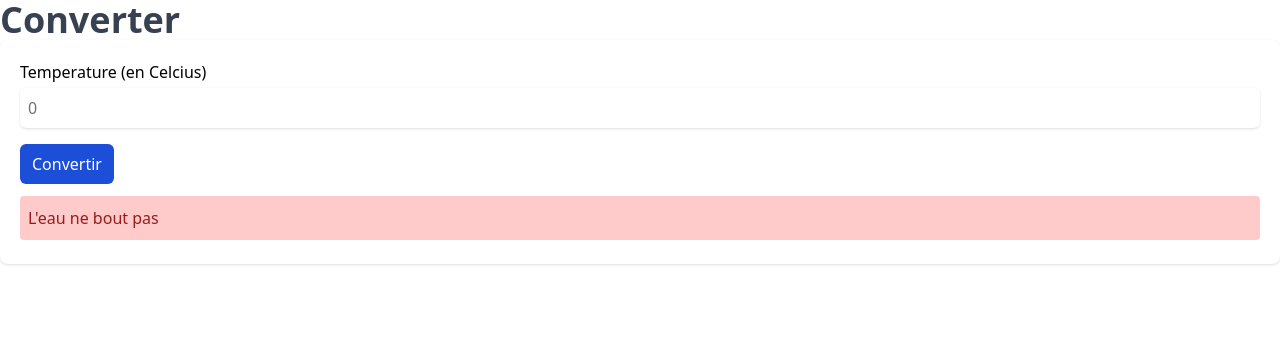
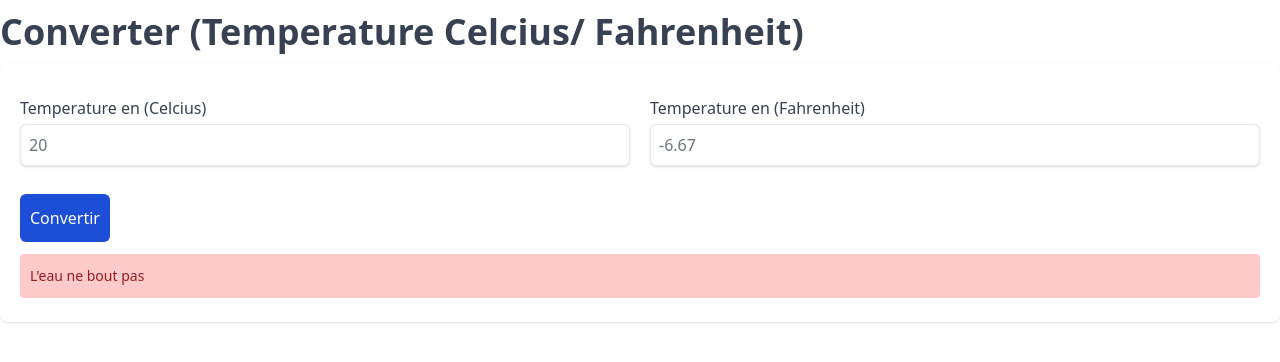
Before and after one commit to NdekoCode/react-funny-projects, a React (Vite) app: page /converter in a window 1280 px wide. Shown: the top 362 px of the page. Built offline with nearby package versions, Linux system fonts and the light colour scheme.

Commit message:
refactor: temperature input with composition two column

```diff
--- a/package.json
+++ b/package.json
@@ -4,7 +4,7 @@
   "version": "0.0.0",
   "type": "module",
   "scripts": {
-    "dev": "vite",
+    "dev": "vite --host",
     "build": "vite build",
     "preview": "vite preview"
   },
--- /dev/null
+++ b/src/components/Column2.jsx
@@ -0,0 +1,19 @@
+import React from "react";
+
+const Column2 = ({ left, right }) => {
+  return (
+    <div
+      className="block sm:flex items-center  sm:gap-x-3 gap-y-3 md:gap-x-5
+    "
+    >
+      <div className="w-100 mb-3 sm:w-1/2 basis-0 sm:basis-1/2 space-y-3">
+        {left}
+      </div>
+      <div className="w-100 mb-3 sm:w-1/2 basis-0 sm:basis-1/2 space-y-3">
+        {right}
+      </div>
+    </div>
+  );
+};
+
+export default Column2;
--- a/src/components/converter/BoilingVerdict.jsx
+++ b/src/components/converter/BoilingVerdict.jsx
@@ -4,11 +4,11 @@ const BoilingVerdict = ({ celsius }) => {
   return (
     <>
       {celsius >= 100 ? (
-        <div className="p-2 my-1 rounded bg-green-200 text-gray-800">
+        <div className="p-2.5 py-3 my-1 rounded bg-green-200 text-green-900">
           L'eau bout
         </div>
       ) : (
-        <div className="px-2 py-2.5 my-1 rounded bg-red-200 text-red-800">
+        <div className="px-2.5 py-3 my-1 text-sm rounded bg-red-200 text-red-800">
           L'eau ne bout pas
         </div>
       )}
--- a/src/components/converter/Calculator.jsx
+++ b/src/components/converter/Calculator.jsx
@@ -1,42 +1,55 @@
 import React, { useState } from "react";
+import { celciusToFahrenheit, fahrenheitToCelcius } from "../../data/utils";
+import Column2 from "../Column2";
 import BoilingVerdict from "./BoilingVerdict";
+import TemperatureInput from "./TemperatureInput";
 
 const Calculator = () => {
-  const [temperature, setTemp] = useState(0);
+  const [state, setTemp] = useState({
+    temp: 20,
+    scale: "c",
+  });
+  const { temp, scale } = state;
+  const celcius = scale === "c" ? temp : celciusToFahrenheit(temp);
+  const fahrenheit = scale === "f" ? temp : fahrenheitToCelcius(temp);
   const handleSubmit = (evt) => {
     evt.preventDefault();
   };
   const handleTempChange = (evt) => {
     // const name = evt.target.name;
     const value = evt.target.value;
-    setTemp(value);
+    setTemp((state) => ({ ...state, temp: value }));
   };
   return (
     <>
-      <form onSubmit={handleSubmit} className="">
-        <div className="form-group mb-3">
-          <label htmlFor="celcius" className="block">
-            Temperature (en Celcius){" "}
-          </label>
-          <input
-            className="text-gray-500 px-2 py-2 rounded-md shadow focus:ring focus:ring-offset-2 focus:ring-blue-400 outline-none w-full my-1 transition lining-nums"
-            type="number"
-            name="celcius"
-            id="celcius"
-            value={temperature}
-            onChange={handleTempChange}
-          />
-        </div>
+      <form onSubmit={handleSubmit} className="my-3">
+        <Column2
+          left={
+            <TemperatureInput
+              scale="c"
+              temperature={celcius}
+              setTemperature={setTemp}
+            />
+          }
+          right={
+            <TemperatureInput
+              scale="f"
+              temperature={fahrenheit}
+              setTemperature={setTemp}
+            />
+          }
+        />
+
         <div className="mb-3">
           <button
             type="submit"
-            className="px-3 py-2 rounded-md bg-blue-700 hover:bg-blue-900 text-white focus:ring focus:ring-offset-2 focus:ring-blue-400 transition"
+            className="px-2.5 py-3 rounded-md bg-blue-700 hover:bg-blue-900 text-white focus:ring focus:ring-offset-2 focus:ring-blue-400 transition"
           >
             Convertir
           </button>
         </div>
       </form>
-      <BoilingVerdict celsius={parseFloat(temperature)} />
+      <BoilingVerdict celsius={parseFloat(temp)} />
     </>
   );
 };
--- a/src/components/converter/TemperatureInput.jsx
+++ b/src/components/converter/TemperatureInput.jsx
@@ -1,21 +1,23 @@
 import React from "react";
+import { scaleName } from "../../data/utils";
 
-const TemperatureInput = ({ scale }) => {
-  const [temperature, setTemperature] = useState("");
+const TemperatureInput = ({ scale, temperature, setTemperature }) => {
+  const labelName = scaleName[scale];
   const handleTempChange = (evt) => {
-    const name = evt.target.name;
     const value = evt.target.value;
-    setTemp(value);
+    setTemperature((st) => ({ ...st, temp: value, scale: scale }));
   };
-  const name = `scale${scale}`;
+  const name = `scale-${scale}`;
   return (
-    <div className="form-group mb-3">
-      <label htmlFor={scale}>Temperature (en Celcius) </label>
+    <div className="mb-3">
+      <label htmlFor={name} className="text-light text-gray-700">
+        Temperature en ({labelName})
+      </label>
       <input
-        className="form-control"
+        className="text-gray-500 px-2 py-2 border rounded-md shadow focus:ring focus:ring-offset-2 focus:ring-blue-400 outline-none w-full my-1 transition lining-nums"
         type="text"
         name={name}
-        id={scale}
+        id={name}
         value={temperature}
         onChange={handleTempChange}
       />
--- /dev/null
+++ b/src/data/utils.js
@@ -0,0 +1,16 @@
+export const scaleName = {
+  c: "Celcius",
+  f: "Fahrenheit",
+};
+function tryConvert(temp) {
+  if (isNaN(temp)) {
+    return "";
+  }
+  return parseFloat(temp.toFixed(2));
+}
+export function fahrenheitToCelcius(tempFahr) {
+  return tryConvert(((tempFahr - 32) * 5) / 9);
+}
+export function celciusToFahrenheit(tempCelc) {
+  return tryConvert((tempCelc * 9) / 5 + 32);
+}
--- a/src/pages/Converter.jsx
+++ b/src/pages/Converter.jsx
@@ -1,10 +1,11 @@
 import React from "react";
 import Calculator from "../components/converter/Calculator";
-
 const Converter = () => {
   return (
-    <div className="container">
-      <h1 className="text-4xl font-bold text-gray-700">Converter</h1>
+    <div className="max-w-7xl mx-auto my-3">
+      <h1 className="text-4xl font-bold text-gray-700 my-3">
+        Converter (Temperature Celcius/ Fahrenheit)
+      </h1>
       <div className="max-w-7xl mx-auto p-5 shadow bg-white rounded-lg">
         <Calculator />
       </div>
--- a/vite.config.js
+++ b/vite.config.js
@@ -1,7 +1,10 @@
-import { defineConfig } from 'vite'
-import react from '@vitejs/plugin-react'
+import react from "@vitejs/plugin-react";
+import { defineConfig } from "vite";
 
 // https://vitejs.dev/config/
 export default defineConfig({
-  plugins: [react()]
-})
+  plugins: [react()],
+  server: {
+    host: true,
+  },
+});
```
